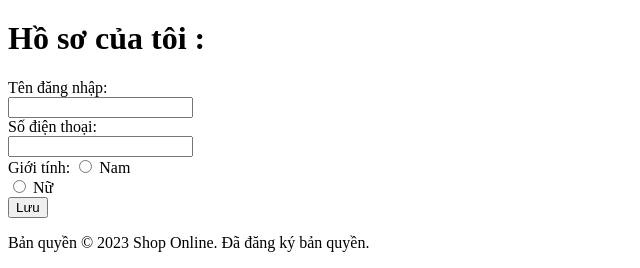
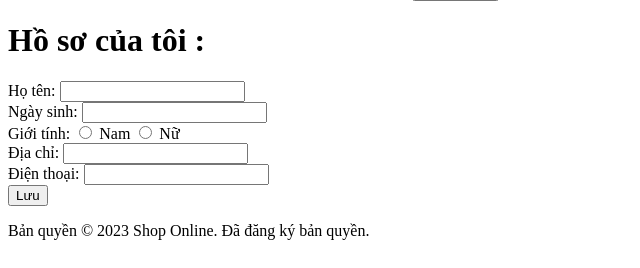
Before and after one commit to TranQuyenSinh/Website_SS_Store, a PHP site: page /index.php?do=profile in a window 1280 px wide. Shown: the part 996-1264 px from the top of the page, without its empty margins (0-640 px from the left). After the commit the page ends 1236 px from the top, so only its background shows below. Run offline with PHP 8.4, Linux system fonts and the light colour scheme; some libraries are stand-ins or nearby versions.

Commit message:
fix lỗi giao diện profile
lỗi do body có position relative và footer absolute, làm phần
container tràn full màn hình nên bị lệch

```diff
--- a/Client/PHP/index.php
+++ b/Client/PHP/index.php
@@ -45,12 +45,16 @@ include_once 'function.php';
                             <img src='https://cdn-icons-png.flaticon.com/512/147/147144.png?w=360' />
                             <p>{$_SESSION['TenHienThi']}</p>
                             <div class='header_user_menu_option'>
+                                <a href='index.php?do=profile'>
                                     <div class='header_user_menu_option_1'>
-                                    <a href='link/to/profile'>Profile</a>
+                                        Profile
                                     </div>
+                                </a>
+                                <a href='dangxuat.php'>
                                     <div class='header_user_menu_option_1'>
-                                    <a href='dangxuat.php'>Đăng xuất</a>
+                                        Đăng xuất
                                     </div>
+                                </a>
                             </div>
                         </div>
                         ";
@@ -60,12 +64,16 @@ include_once 'function.php';
                         <img src='https://static2.yan.vn/YanNews/2167221/202102/facebook-cap-nhat-avatar-doi-voi-tai-khoan-khong-su-dung-anh-dai-dien-e4abd14d.jpg' />
 
                         <div class='header_user_menu_option'>
+                            <a href='index.php?do=dangnhap'>
                                 <div class='header_user_menu_option_1'>
-                                <a href='index.php?do=dangnhap'>Đăng nhập</a>
+                                    Đăng nhập
                                 </div>
+                            </a>
+                            <a href='index.php?do=dangky'>
                                 <div class='header_user_menu_option_1'>
-                                <a href='index.php?do=dangky'>Đăng ký</a>
+                                    Đăng ký
                                 </div>
+                            </a>
                         </div>
                     </div>
                     ";
@@ -77,7 +85,7 @@ include_once 'function.php';
     </div>
     <div class="container">
         <?php
-            $do = isset($_GET['do']) ? $_GET['do']:'home';
+        $do = isset($_GET['do']) ? $_GET['do'] : 'home';
         include $do . '.php';
         ?>
     </div>
--- a/Client/PHP/profile.php
+++ b/Client/PHP/profile.php
@@ -1,25 +1,61 @@
 <link rel="stylesheet" href="../css/profile.css" />
+<div class="form_container">
 	<div class="avatar">
-				<img
-					src="https://static2.yan.vn/YanNews/2167221/202102/facebook-cap-nhat-avatar-doi-voi-tai-khoan-khong-su-dung-anh-dai-dien-e4abd14d.jpg"
-					alt="avatar"
-				/>
+		<img src="https://static2.yan.vn/YanNews/2167221/202102/facebook-cap-nhat-avatar-doi-voi-tai-khoan-khong-su-dung-anh-dai-dien-e4abd14d.jpg" alt="avatar" />
+		<input type="file" id="imagefile" name="imagefile" accept=".png, .jpg, .jpeg">
 	</div>
 	<div class="info">
 		<h1>Hồ sơ của tôi :</h1>
-				<form>
-					<label for="username">Tên đăng nhập:</label><br />
-					<input type="text" id="username" name="username" /><br />
-					<label for="phone">Số điện thoại:</label><br />
-					<input type="text" id="phone" name="phone" /><br />
-					<label>Giới tính:</label>
+		<form action="xulyprofile.php" method="POST" class="form">
+			<div class="form_section">
+				<label for="fullname" class="form_label">Họ tên:</label>
+				<input type="text" id="fullname" name="txtFullName" />
+				<span class="error_msg"></span>
+			</div>
+			<div class="form_section">
+				<label for="username" class="form_label">Ngày sinh:</label>
+				<input type="text" id="username" name="txtNgaySinh" />
+				<span class="error_msg"></span>
+			</div>
+			<div class="form_section">
+				<label for="username" class="form_label">Giới tính:</label>
 				<input type="radio" id="male" name="gender" value="nam" />
-					<label for="male">Nam</label><br />
+				<label for="male">Nam</label>
 				<input type="radio" id="female" name="gender" value="nữ" />
 				<label for="female">Nữ</label><br />
-					<button type="submit">Lưu</button>
+				<span class="error_msg"></span>
+			</div>
+			<div class="form_section">
+				<label class="form_label" for="diachi">Địa chỉ:</label>
+				<input type="text" id="diachi" name="txtDiaChi" />
+				<span class="error_msg"></span>
+			</div>
+			<div class="form_section">
+				<label class="form_label" for="dienthoai">Điện thoại:</label>
+				<input type="text" id="dienthoai" name="txtDienThoai" />
+				<span class="error_msg"></span>
+			</div>
+			<div class="buttons">
+				<button type="submit" value="Lưu" name="btnSubmit">Lưu</button>
+			</div>
 		</form>
 	</div>
-<?php
+</div>
 
-?>
+
+<script>
+	const avatarInput = document.getElementById("imagefile");
+	const avatarPreview = document.querySelector(".avatar img");
+	avatarInput.addEventListener("change", function() {
+		// Lấy file được chọn
+		const selectedFile = this.files[0];
+		// Tạo một đối tượng FileReader
+		const reader = new FileReader();
+		reader.onload = function(event) {
+			// Cập nhật thuộc tính src của phần tử avatar
+			avatarPreview.src = event.target.result;
+		};
+		// Đọc nội dung của file được chọn
+		reader.readAsDataURL(selectedFile);
+	});
+</script>
```
Also changed, not shown: Client/CSS/index.css (+56 -38 lines), Client/CSS/profile.css (+23 -13 lines). Lines whose indentation alone changed are shown as unchanged.
